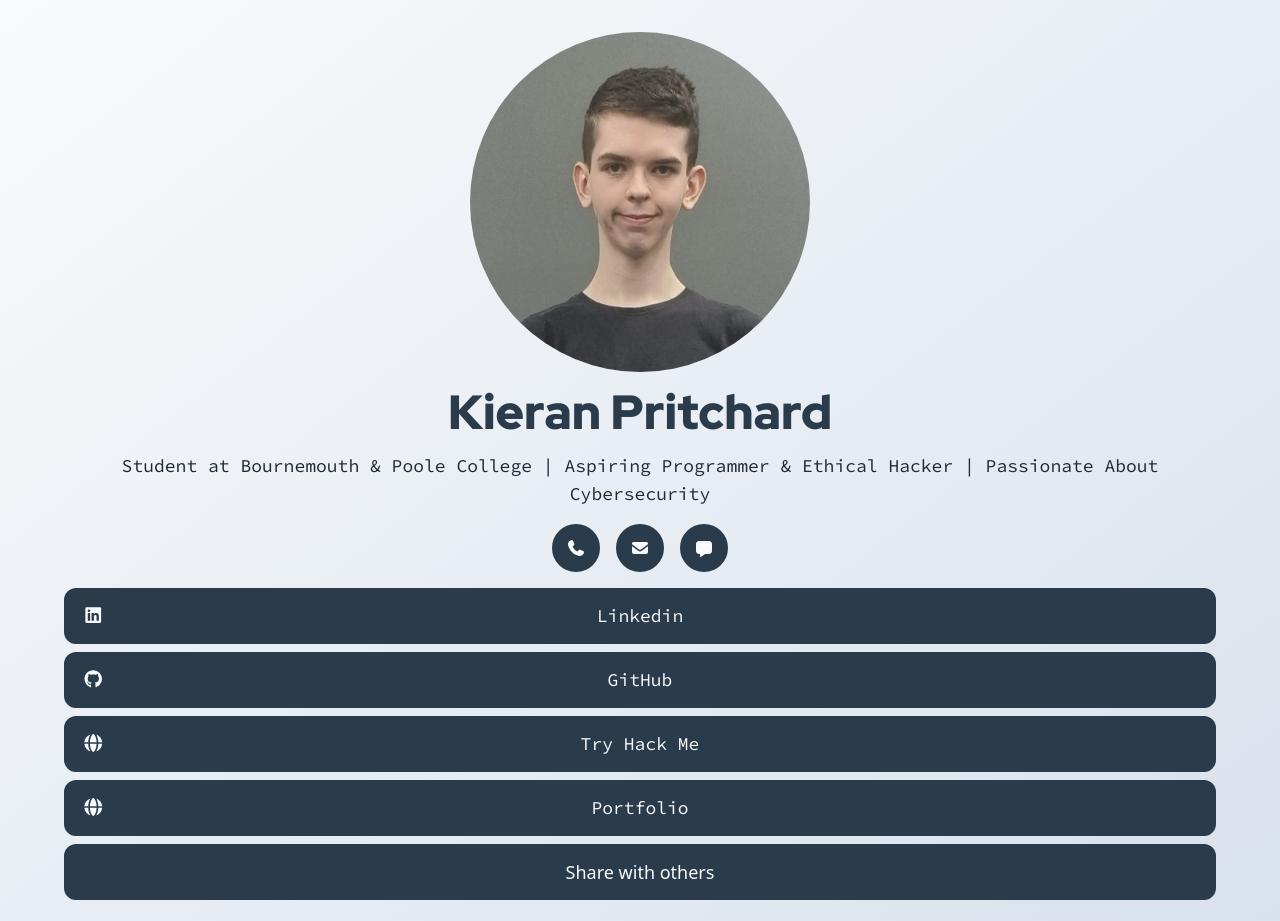
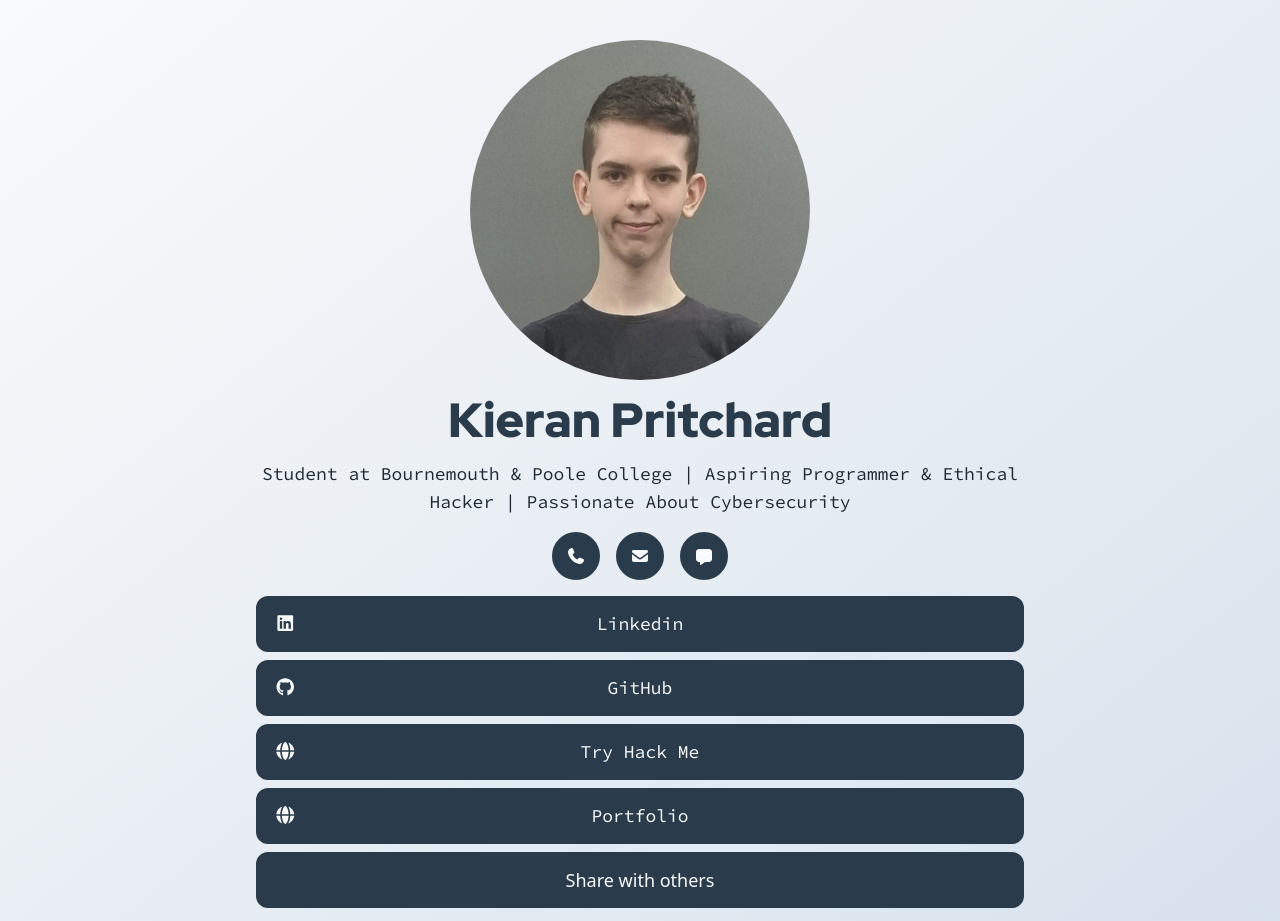
Before and after one commit to KieranPritchard/LinkNest, a React (Vite) app: page / in a window 1280 px wide. Shown: the top 921 px of the page. Built offline with nearby package versions, Linux system fonts and the light colour scheme.

Commit message:
made some fixes to styling

```diff
--- a/index.html
+++ b/index.html
@@ -3,7 +3,7 @@
   <head>
     <meta charset="UTF-8" />
     <link rel="icon" type="image/svg+xml" href="/vite.svg" />
-    <meta name="viewport" content="width=device-width, initial-scale=1.0" />
+    <meta name="viewport" content="width=device-width, initial-scale=1.0, viewport-fit=cover" />
     <title>Linknest</title>
     <link rel="icon" type="image/svg+xml" href="./public/favicon.ico" />
   </head>
--- a/src/App.jsx
+++ b/src/App.jsx
@@ -9,19 +9,21 @@ import '@fontsource/red-hat-display/900.css';   // Red Hat Display, weight 900
 import '@fontsource/source-code-pro/400.css';   // Source Code Pro, weight 400
 
 function App() {
-  return(
-    <div className='min-h-screen bg-gradient-to-br dark:from-[#0d1b2a] dark:to-[#1b2b41] from-[#f9fafb] to-[#d7e1ec] py-4 px-[5%]'>
-      <ProfileImage />
-      <NameBox />
-      <ButtonRow />
-      <div>
-        <LinkButton buttonName={"Linkedin"} buttonLink={"https://www.linkedin.com/in/kieran-pritchard/"} />
-        <LinkButton buttonName={"GitHub"} buttonLink={"https://github.com/KieranPritchard"} />
-        <LinkButton buttonName={"Try Hack Me"} buttonLink={"https://tryhackme.com/p/NightProxy"} />
-        <LinkButton buttonName={"Portfolio"} buttonLink={"https://kieranpritchard.github.io/Kieran-Pritchard-Portfolio/"} />
-        <ShareButton />
+  return (
+    <div className="min-h-screen w-full bg-gradient-to-br dark:from-[#0d1b2a] dark:to-[#1b2b41] from-[#f9fafb] to-[#d7e1ec] pt-6 pb-[calc(env(safe-area-inset-bottom)+2.5rem)] px-[5%]">
+      <div className="lg:max-w-3xl lg:mx-auto justify-center">
+        <ProfileImage />
+        <NameBox />
+        <ButtonRow />
+        <div className="space-y-2">
+          <LinkButton buttonName="Linkedin" buttonLink="https://www.linkedin.com/in/kieran-pritchard/" />
+          <LinkButton buttonName="GitHub" buttonLink="https://github.com/KieranPritchard" />
+          <LinkButton buttonName="Try Hack Me" buttonLink="https://tryhackme.com/p/NightProxy" />
+          <LinkButton buttonName="Portfolio" buttonLink="https://kieranpritchard.github.io/Kieran-Pritchard-Portfolio/" />
+          <ShareButton />
+        </div>
+        <Footer />
       </div>
-      <Footer />
     </div>
   )
 }
--- a/src/index.css
+++ b/src/index.css
@@ -1 +1,7 @@
 @import "tailwindcss";
+
+html, body, #root {
+  margin: 0;
+  padding: 0;
+  height: 100%;
+}
```
